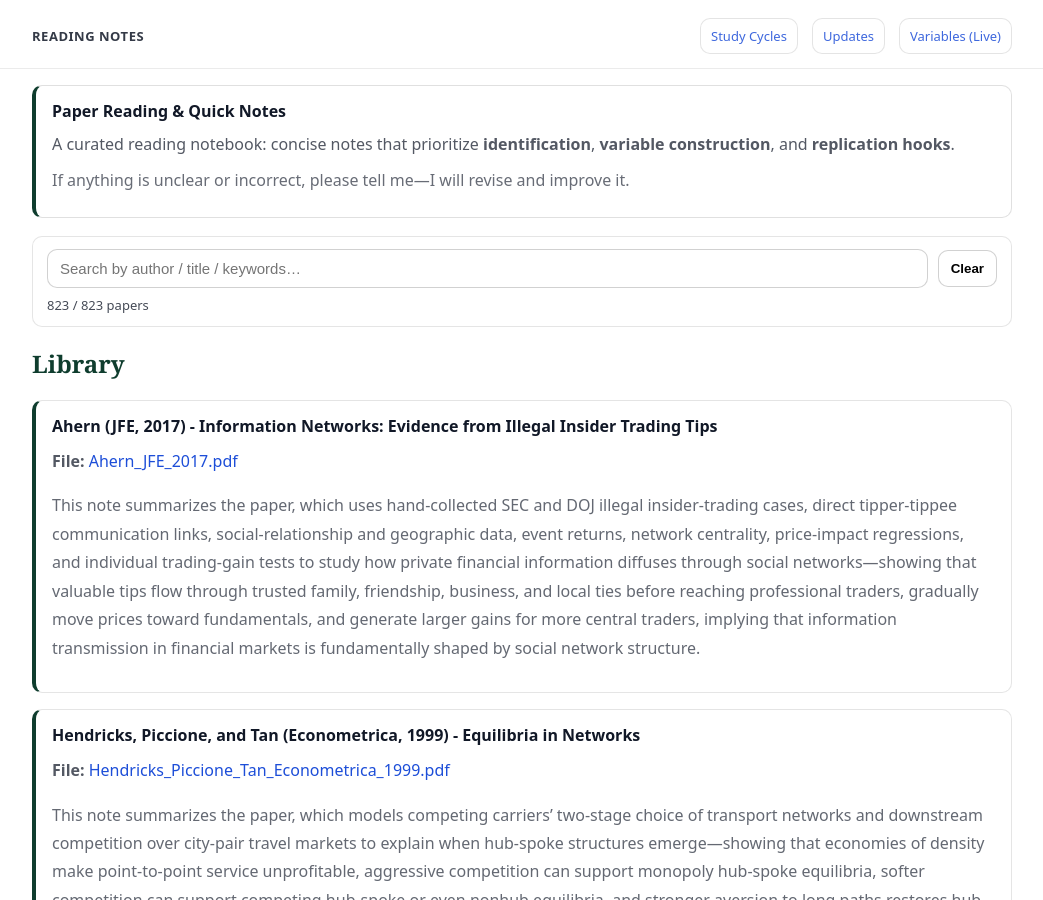
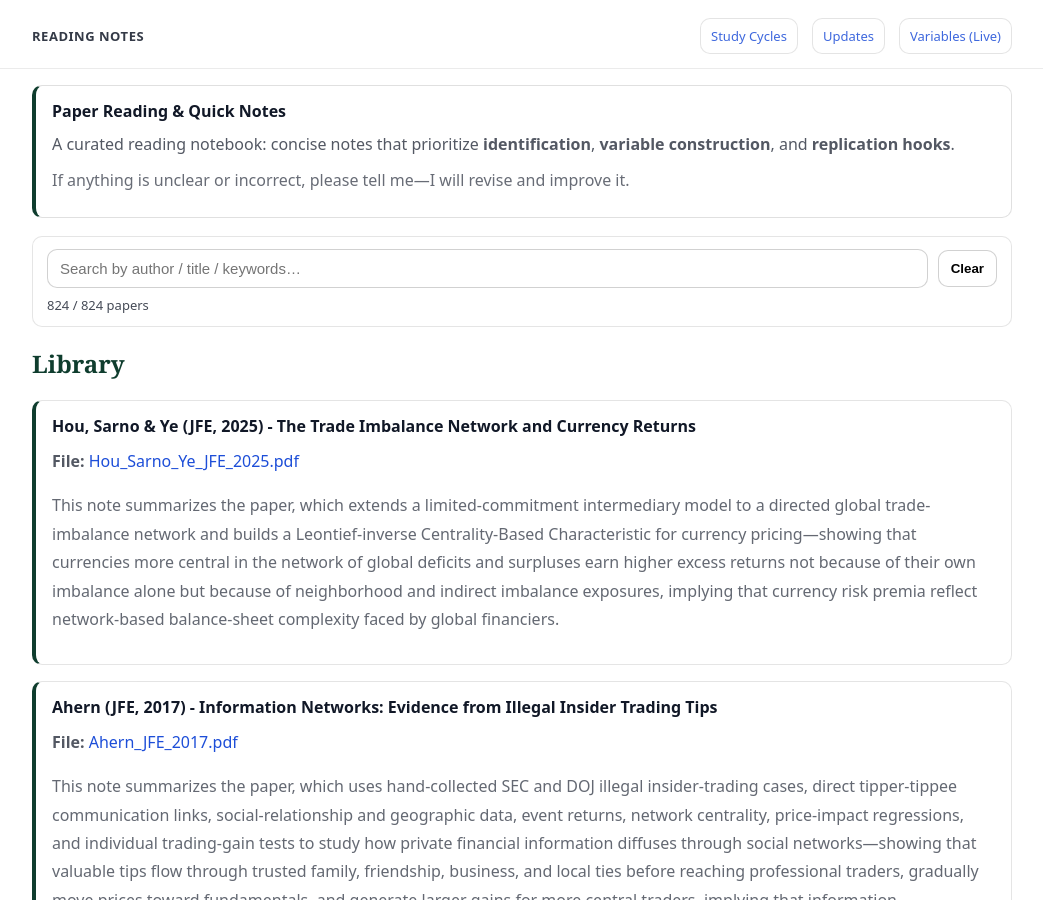
Before and after one commit to yaxinzn/study-archive, a Jekyll site: the page built from reading/index.md, in a window 1280 px wide and 900 px high. Shown: the whole window, without its empty margins (118-1161 px from the left). Built offline with Jekyll 4.4.1, drawn with Linux system fonts in a browser that asks for light colours.

Commit message:
Reading: add/update Hou_Sarno_Ye_JFE_2025.pdf

```diff
--- a/_data/reading.yml
+++ b/_data/reading.yml
@@ -1,3 +1,7 @@
+- title: "Hou, Sarno & Ye (JFE, 2025) - The Trade Imbalance Network and Currency Returns"
+  file: "Hou_Sarno_Ye_JFE_2025.pdf"
+  desc: "This note summarizes the paper, which extends a limited-commitment intermediary model to a directed global trade-imbalance network and builds a Leontief-inverse Centrality-Based Characteristic for currency pricing—showing that currencies more central in the network of global deficits and surpluses earn higher excess returns not because of their own imbalance alone but because of neighborhood and indirect imbalance exposures, implying that currency risk premia reflect network-based balance-sheet complexity faced by global financiers."
+
 - title: "Ahern (JFE, 2017) - Information Networks: Evidence from Illegal Insider Trading Tips"
   file: "Ahern_JFE_2017.pdf"
   desc: "This note summarizes the paper, which uses hand-collected SEC and DOJ illegal insider-trading cases, direct tipper-tippee communication links, social-relationship and geographic data, event returns, network centrality, price-impact regressions, and individual trading-gain tests to study how private financial information diffuses through social networks—showing that valuable tips flow through trusted family, friendship, business, and local ties before reaching professional traders, gradually move prices toward fundamentals, and generate larger gains for more central traders, implying that information transmission in financial markets is fundamentally shaped by social network structure."
```
Also changed, not shown: 1 other file.
